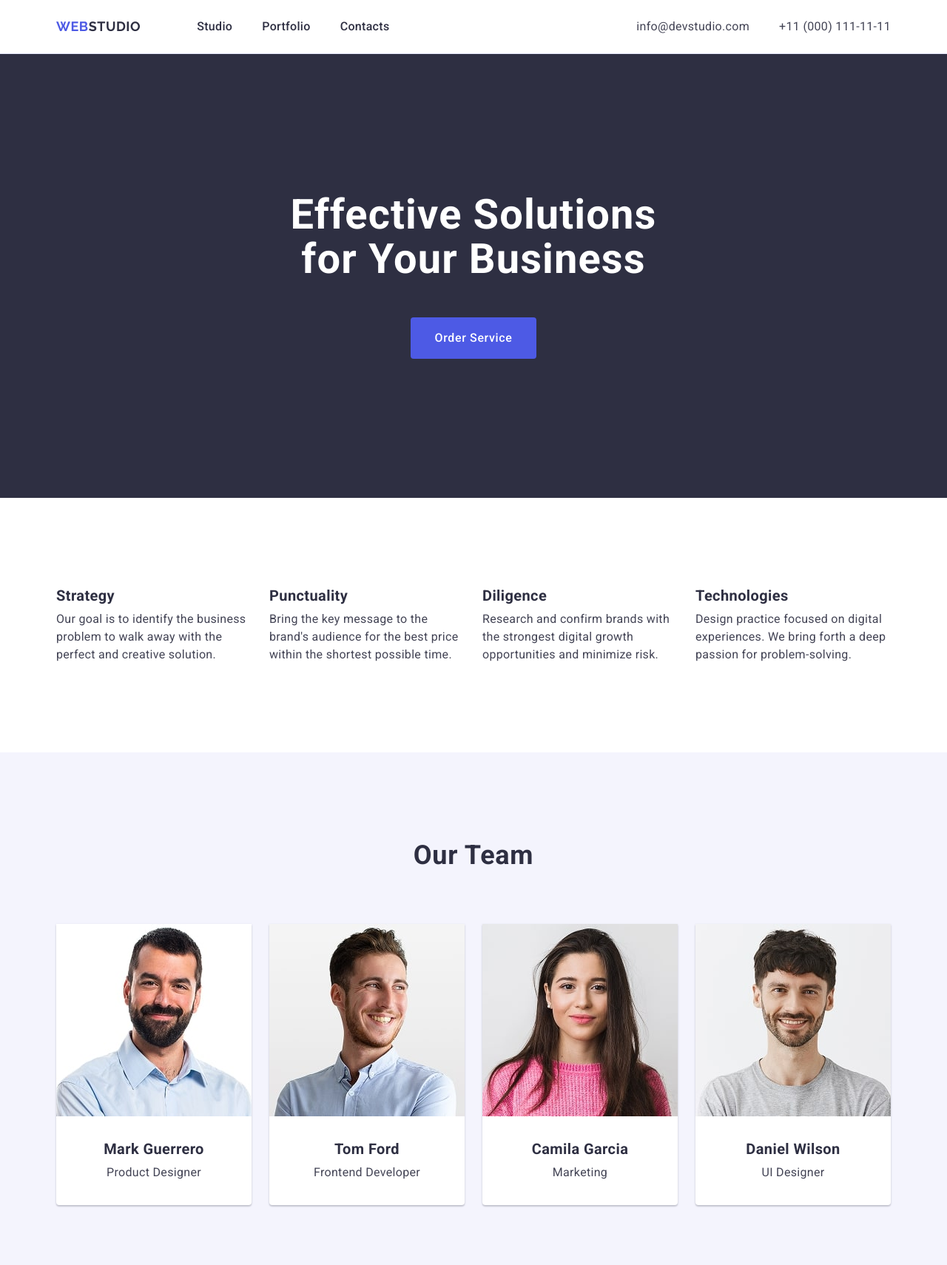
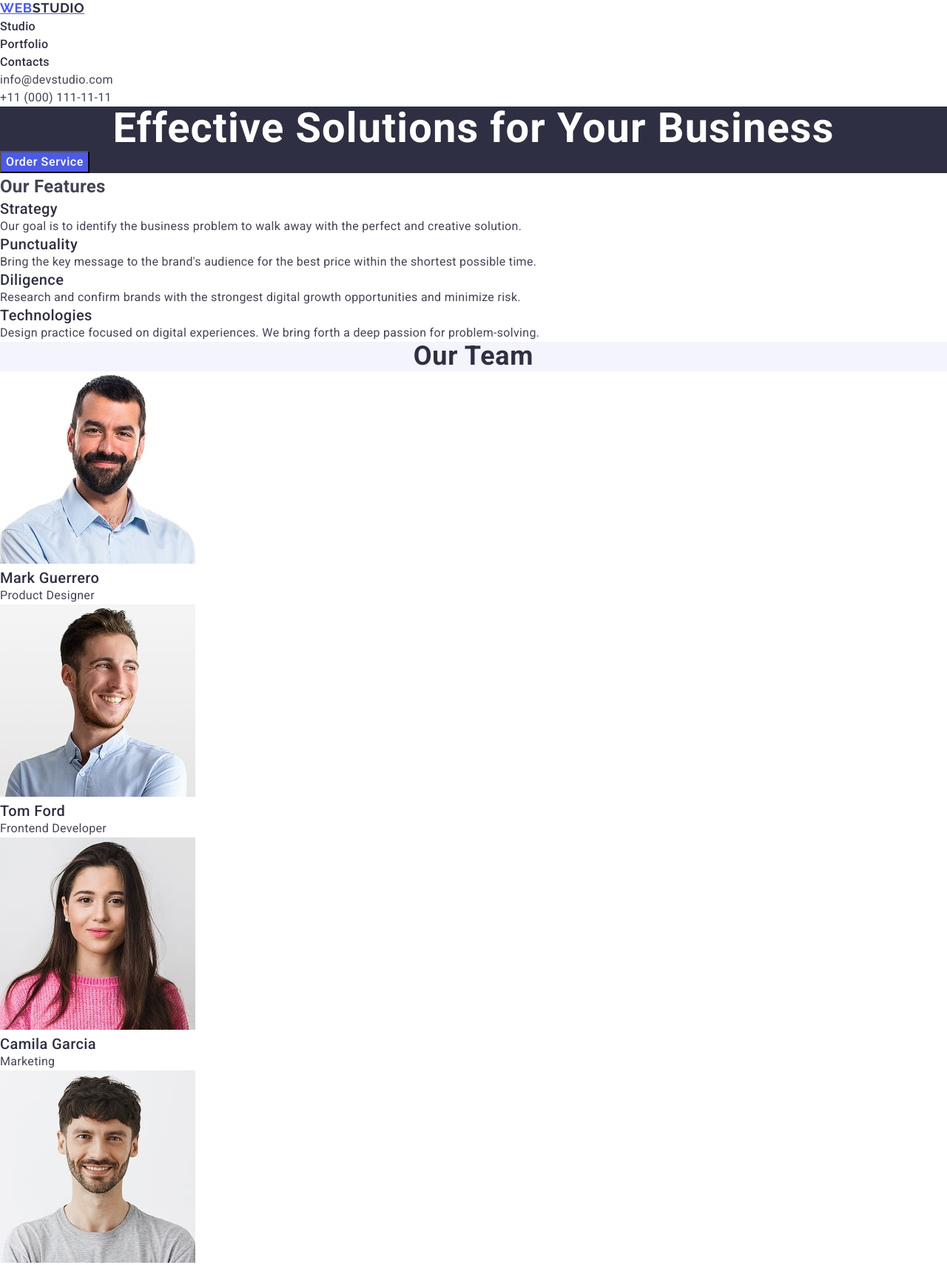
Before and after one commit to lub4ko/goit-markup-hw-02, a plain HTML site: page index.html in a window 1280 px wide. Shown: the top 1710 px of the page at 74% size. Drawn offline with nearby package versions, Linux system fonts and the light colour scheme.

Commit message:
Коміт 17

```diff
--- a/css/styles.css
+++ b/css/styles.css
@@ -1,91 +1,21 @@
-/* =======================
-   Design Tokens (палітра/типографіка)
-   ======================= */
+/* CSS custom props (для вимоги про змінну у футері) */
 :root {
-  /* Colors — з гайду */
-  --iris: #4d5ae5; /* Primary brand / CTAs / Links */
-  --ocean: #404bbf; /* Pressed / Hover */
-  --navy: #2e2f42; /* Dark (hero/footer/headings) */
-  --green: #31d0aa; /* Success */
-  --slate: #434455; /* Body text */
-  --light-slate: #8e8f99; /* Subtle text/help */
-  --cornflower: #e7e9fc; /* Accent, hairlines */
-  --cloud: #f4f4fd; /* Light section bg */
-  --white: #ffffff; /* White bg */
-  --grey-hero: #2e2f42; /* Hero bg (з гайду «Grey» в проекті тотожний navy) */
-
-  /* Typography (із Style Guide) */
-  --ff-base: "Roboto", system-ui, -apple-system, "Segoe UI", Arial, sans-serif;
-  --ff-accent: "Raleway", "Roboto", system-ui, -apple-system, "Segoe UI", Arial,
-    sans-serif;
-
-  /* H1 */
-  --h1-size: 56px;
-  --h1-lh: 1.07; /* 60px/56px ≈ 1.07 */
-  /* H2 */
-  --h2-size: 36px;
-  --h2-lh: 1.11;
-  /* H3 */
-  --h3-size: 20px;
-  --h3-lh: 1.2;
-
-  /* Body / Small / Link / Button */
-  --body-size: 16px;
-  --body-lh: 1.5; /* 24/16 */
-  --small-size: 12px;
-  --small-lh: 1.167; /* 14/12 */
-  --link-size: 12px;
-  --link-lh: 1.333; /* 16/12 */
-
-  /* Layout */
-  --container-w: 1158px;
-  --section-pad-y: 120px;
-  --radius-s: 4px;
-  --radius-m: 8px;
-  --shadow-card: 0 2px 1px rgba(46, 47, 66, 0.08),
-    0 1px 3px rgba(46, 47, 66, 0.16), 0 2px 2px rgba(46, 47, 66, 0.08);
-  --shadow-card-lg: 0 2px 1px rgba(46, 47, 66, 0.08),
-    0 4px 4px rgba(46, 47, 66, 0.06), 1px 4px 6px rgba(46, 47, 66, 0.16);
+  --footer-text: #f4f4fd;
 }
 
-/* =======================
-   Base / Reset helpers
-   ======================= */
-html {
-  box-sizing: border-box;
-}
-*,
-*::before,
-*::after {
-  box-sizing: inherit;
+/* ===== базові налаштування, без “заборонених” правил ===== */
+body {
+  font-family: "Roboto", sans-serif; /* обов'язково для тесту */
+  color: #434455;
+  background-color: #ffffff;
+  line-height: 1.5;
+  letter-spacing: 0.02em;
 }
 
-body {
-  font-family: var(--ff-base); /* C5, C6, C7 */
-  color: var(--slate); /* C8 */
-  background-color: var(--white);
-  font-size: var(--body-size);
-  line-height: var(--body-lh);
-  letter-spacing: 0.02em; /* з гайду */
-  -webkit-font-smoothing: antialiased;
-  -moz-osx-font-smoothing: grayscale;
-}
-
-/* службові (не стилізація контенту) */
-img {
-  display: block;
-  max-width: 100%;
-  height: auto;
-}
-a {
-  text-decoration: none;
-  color: inherit;
-}
-ul,
-ol {
-  list-style: none;
+ul {
   margin: 0;
   padding: 0;
+  list-style: none;
 }
 h1,
 h2,
@@ -94,312 +24,152 @@ p {
   margin: 0;
 }
 
-/* для скрінрідерів */
-.visually-hidden {
-  position: absolute;
-  width: 1px;
-  height: 1px;
-  margin: -1px;
-  border: 0;
-  padding: 0;
-  white-space: nowrap;
-  clip-path: inset(100%);
-  clip: rect(0 0 0 0);
-  overflow: hidden;
-}
-
-/* Layout */
-.container {
-  width: min(100%, var(--container-w));
-  padding-inline: 15px;
-  margin-inline: auto;
-}
-.section {
-  padding-block: var(--section-pad-y);
-}
-.section-title {
-  color: var(--navy);
-  text-align: center;
-  font-size: var(--h2-size); /* C9 */
-  line-height: var(--h2-lh); /* C10 */
-  letter-spacing: 0.02em;
-  margin-bottom: 72px;
-}
-
-/* =======================
-   Header / Navigation
-   ======================= */
-.header {
-  border-bottom: 1px solid var(--cornflower);
-  background-color: var(--white);
-}
-.header__row {
-  display: flex;
-  align-items: center;
-  justify-content: space-between;
-}
-
-.nav {
-  display: flex;
-  align-items: center;
-  gap: 76px;
-}
-
+/* ===== header / nav / logo ===== */
 .logo {
-  font-family: var(--ff-accent);
+  font-family: "Raleway", sans-serif;
   font-weight: 700;
   font-size: 18px;
   line-height: 1.17;
   letter-spacing: 0.03em;
   text-transform: uppercase;
-  color: var(--iris);
-  display: inline-block;
-  padding-block: 24px;
+  color: #4d5ae5;
 }
 .logo__accent {
-  color: var(--navy);
+  color: #2e2f42;
 }
 
-.nav__list {
-  display: flex;
-  gap: 40px;
-}
 .nav__link {
-  display: block;
-  padding-block: 24px;
-  font-weight: 500; /* із гайду: nav medium */
-  color: var(--navy);
-  transition: color 250ms ease;
+  font-weight: 500;
+  font-size: 16px;
+  line-height: 1.5;
+  letter-spacing: 0.02em;
+  color: #2e2f42;
+  text-decoration: none;
 }
 .nav__link:hover,
 .nav__link:focus {
-  color: var(--ocean);
-} /* Hover = pressed state */
-
-/* Active (current) — підкреслення планкою, як у гайді */
-.nav__link--current {
-  position: relative;
-  color: var(--ocean);
-}
-.nav__link--current::after {
-  content: "";
-  position: absolute;
-  left: 0;
-  bottom: -1px;
-  width: 100%;
-  height: 4px;
-  background-color: var(--ocean);
-  border-radius: 2px;
+  color: #404bbf;
 }
 
-/* Contacts on the right */
+/* address без курсиву та стилі посилань */
 .contacts {
   font-style: normal;
 }
-.contacts__list {
-  display: flex;
-  gap: 40px;
-}
 .contacts__link {
-  display: inline-block;
-  padding-block: 24px;
-  color: var(--slate);
-  transition: color 250ms ease;
+  font-size: 16px;
+  line-height: 1.5;
+  letter-spacing: 0.02em;
+  color: #434455;
+  text-decoration: none;
 }
 .contacts__link:hover,
 .contacts__link:focus {
-  color: var(--ocean);
-} /* C4 */
-
-/* =======================
-   Hero
-   ======================= */
-.hero {
-  background-color: var(--grey-hero);
-  text-align: center;
-  padding-block: 188px;
-}
-.hero__title {
-  color: var(--white);
-  font-size: var(--h1-size); /* 56px */
-  line-height: var(--h1-lh); /* 60/56 */
-  letter-spacing: 0.02em;
-  max-width: 496px;
-  margin: 0 auto 48px;
+  color: #404bbf;
 }
 
-/* Button (з гайду: normal/hover) */
+/* ===== hero (секція 1) ===== */
+.hero {
+  background-color: #2e2f42;
+}
+
+.hero__title {
+  font-size: 56px;
+  line-height: 1.07;
+  text-align: center;
+  letter-spacing: 0.02em;
+  color: #ffffff;
+}
+
 .button {
-  cursor: pointer; /* C13 */
-  display: inline-block;
-  min-width: 169px;
-  padding: 16px 32px;
-  border: none;
-  border-radius: var(--radius-s);
-  background-color: var(--iris);
-  color: var(--white);
+  background-color: #4d5ae5;
+  color: #ffffff;
+  font-family: "Roboto", sans-serif;
   font-weight: 500;
   font-size: 16px;
-  line-height: var(--body-lh);
+  line-height: 1.5;
   letter-spacing: 0.04em;
-  transition: background-color 250ms ease, box-shadow 250ms ease;
+  cursor: pointer;
 }
 .button:hover,
 .button:focus {
-  background-color: var(--ocean);
-} /* pressed */
+  background-color: #404bbf;
+}
 
-/* =======================
-   Features
-   ======================= */
-.features {
-  padding-block: 120px;
-}
-.features__list {
-  display: flex;
-  gap: 24px;
-}
-.features__item {
-  width: calc((100% - 72px) / 4);
-}
+/* ===== features (секція 2) ===== */
 .features__title {
-  margin-bottom: 8px;
-  color: var(--navy);
-  font-size: var(--h3-size); /* 20px */
-  line-height: var(--h3-lh); /* 1.2 */
+  font-weight: 500;
+  font-size: 20px;
+  line-height: 1.2;
   letter-spacing: 0.02em;
+  color: #2e2f42;
 }
 .features__text {
-  color: var(--slate);
+  font-size: 16px;
+  line-height: 1.5;
+  letter-spacing: 0.02em;
+  color: #434455;
 }
 
-/* =======================
-   Team
-   ======================= */
+/* ===== team (секція 3) ===== */
 .team {
-  background-color: var(--cloud);
+  background-color: #f4f4fd;
 }
-.team__list {
-  display: flex;
-  gap: 24px;
+
+.section-title {
+  font-size: 36px;
+  line-height: 1.11;
+  text-align: center;
+  letter-spacing: 0.02em;
+  color: #2e2f42;
+  text-transform: capitalize;
 }
 
 .team-card {
-  background-color: var(--white);
-  border-radius: 0 0 var(--radius-s) var(--radius-s);
-  box-shadow: var(--shadow-card);
-  transition: box-shadow 250ms ease, transform 250ms ease;
-  text-align: center;
+  background-color: #ffffff;
 }
-.team-card:hover {
-  box-shadow: var(--shadow-card-lg);
+
+.team-card__name {
+  font-weight: 500;
+  font-size: 20px;
+  line-height: 1.2;
+  letter-spacing: 0.02em;
+  color: #2e2f42;
 }
-.team-card__body {
-  padding: 32px 0;
+.team-card__role {
+  font-size: 16px;
+  line-height: 1.5;
+  letter-spacing: 0.02em;
+  color: #434455;
 }
-.team-card__name {
-  margin-bottom: 8px;
-  font-size: var(--h3-size);
-  line-height: var(--h3-lh);
-  color: var(--navy);
+
+/* ===== portfolio (секція 4) ===== */
+.card-title {
+  font-weight: 500;
+  font-size: 20px;
+  line-height: 1.2;
+  letter-spacing: 0.02em;
+  color: #2e2f42;
+}
+.card-meta {
+  font-size: 16px;
+  line-height: 1.5;
+  letter-spacing: 0.02em;
+  color: #434455;
+}
+
+/* ===== footer ===== */
+.footer {
+  background-color: #2e2f42;
+}
+
+.footer__text {
+  color: var(--footer-text); /* змінна зі значенням #F4F4FD */
+  font-size: 16px;
+  line-height: 1.5;
   letter-spacing: 0.02em;
 }
-.team-card__role {
-  color: var(--slate);
+
+/* span у лого у футері має бути світлим */
+.footer .logo__accent {
+  color: var(--footer-text);
 }
-
-/* =======================
-   Footer
-   ======================= */
-.footer {
-  background-color: var(--navy);
-  color: var(--cloud);
-  padding-block: 100px;
-}
-.footer .logo__accent {
-  color: var(--cloud);
-}
-.footer__text {
-  margin-top: 16px;
-  max-width: 264px;
-  color: var(--cloud);
-  line-height: var(--body-lh);
-}
-
-/* (опціонально) Соц іконки як у гайді – нормал/ховер.
-   Очікується структура: .social-list > .social-item > .social-link (SVG всередині) */
-.social-list {
-  display: flex;
-  gap: 24px;
-  justify-content: center;
-}
-.social-link {
-  width: 40px;
-  height: 40px;
-  border-radius: 50%;
-  background-color: var(--iris);
-  display: grid;
-  place-items: center;
-  transition: background-color 250ms ease, transform 250ms ease;
-  color: var(--cloud);
-}
-.social-link:hover,
-.social-link:focus {
-  background-color: var(--green);
-}
-
-/* =======================
-   Link style з гайду (для контентних посилань, НЕ для навігації)
-   ======================= */
-.link-text {
-  font-size: var(--link-size);
-  line-height: var(--link-lh);
-  letter-spacing: 0.04em;
-  text-decoration: underline;
-  color: var(--iris);
-  transition: color 250ms ease;
-}
-.link-text:hover,
-.link-text:focus {
-  color: var(--ocean);
-}
-
-/* =======================
-   Focus-visible (доступність)
-   ======================= */
-:focus-visible {
-  outline: 3px solid var(--ocean);
-  outline-offset: 2px;
-}
-
-/* =======================
-   Responsive tweaks
-   ======================= */
-@media (max-width: 900px) {
-  .features__list,
-  .team__list {
-    flex-wrap: wrap;
-  }
-  .features__item {
-    width: calc((100% - 24px) / 2);
-  }
-  .portfolio__list {
-    grid-template-columns: repeat(2, 1fr);
-  }
-}
-@media (max-width: 600px) {
-  .features__item {
-    width: 100%;
-  }
-  .portfolio__list {
-    grid-template-columns: 1fr;
-  }
-  .hero__title {
-    font-size: 40px;
-    line-height: 1.2;
-  }
-}
-/* ТЕСТ — потім видалиш */
-body {
-  outline: 4px solid magenta;
-}
--- a/index.html
+++ b/index.html
@@ -1,168 +1,147 @@
-<!DOCTYPE html>
+<!doctype html>
 <html lang="en">
   <head>
-  <meta charset="utf-8" />
-  <meta name="viewport" content="width=device-width, initial-scale=1" />
+    <meta charset="utf-8">
+    <meta name="viewport" content="width=device-width, initial-scale=1">
 
-  <!-- Google Fonts -->
-  <link href="https://fonts.googleapis.com/css2?family=Raleway:wght@700&family=Roboto:wght@400;500;700&display=swap" rel="stylesheet" />
+    <!-- Google Fonts (обов'язково обидва домени) -->
+    <link rel="preconnect" href="https://fonts.googleapis.com">
+    <link rel="preconnect" href="https://fonts.gstatic.com" crossorigin>
+    <link href="https://fonts.googleapis.com/css2?family=Raleway:wght@700&family=Roboto:wght@400;500;700&display=swap" rel="stylesheet">
 
-  <!-- modern-normalize (один раз) -->
+    <!-- modern-normalize -->
     <link rel="stylesheet" href="https://cdnjs.cloudflare.com/ajax/libs/modern-normalize/2.0.0/modern-normalize.min.css">
 
-  <!-- твій CSS -->
-  <link rel="stylesheet" href="css/styles.css" />
+    <!-- main styles -->
+    <link rel="stylesheet" href="css/styles.css">
     <title>WebStudio</title>
   </head>
 
   <body>
     <!-- ================= Header ================= -->
     <header class="header">
-      <div class="container header__row">
       <nav class="nav">
-          <a class="logo" href="./index.html"
-            >WEB<span class="logo__accent">STUDIO</span></a
-          >
+        <!-- логотип у навігації, всередині span -->
+        <a class="logo" href="./index.html">Web<span class="logo__accent">Studio</span></a>
 
+        <!-- список у nav -->
         <ul class="nav__list">
-            <li><a class="nav__link link" href="./index.html">Studio</a></li>
-            <li><a class="nav__link link" href="#portfolio">Portfolio</a></li>
-            <li><a class="nav__link link" href="#contacts">Contacts</a></li>
+          <li><a class="nav__link" href="./index.html">Studio</a></li>
+          <li><a class="nav__link" href="">Portfolio</a></li>
+          <li><a class="nav__link" href="">Contacts</a></li>
         </ul>
       </nav>
 
       <address class="contacts" id="contacts">
         <ul class="contacts__list">
-            <li>
-              <a class="contacts__link link" href="mailto:info@devstudio.com"
-                >info@devstudio.com</a
-              >
-            </li>
-            <li>
-              <a class="contacts__link link" href="tel:+110001111111"
-                >+11 (000) 111-11-11</a
-              >
-            </li>
+          <li><a class="contacts__link" href="mailto:info@devstudio.com">info@devstudio.com</a></li>
+          <li><a class="contacts__link" href="tel:+110001111111">+11 (000) 111-11-11</a></li>
         </ul>
       </address>
-      </div>
     </header>
 
     <main>
-      <!-- ================= Hero ================= -->
+      <!-- ================= Hero (1) ================= -->
       <section class="hero">
-        <div class="container">
         <h1 class="hero__title">Effective Solutions for Your Business</h1>
         <button class="button" type="button">Order Service</button>
-        </div>
       </section>
 
-      <!-- ================= Features ================= -->
-      <section class="section features">
-        <div class="container">
-          <h2 class="visually-hidden">Our Features</h2>
+      <!-- ================= Features (2) ================= -->
+      <section class="features" aria-labelledby="features-title">
+        <!-- заголовок є, після нього список -->
+        <h2 id="features-title" class="features__heading">Our Features</h2>
 
         <ul class="features__list">
           <li class="features__item">
             <h3 class="features__title">Strategy</h3>
             <p class="features__text">
-                Our goal is to identify the business problem to walk away with
-                the perfect and creative solution.
+              Our goal is to identify the business problem to walk away with the perfect and creative solution.
             </p>
           </li>
           <li class="features__item">
             <h3 class="features__title">Punctuality</h3>
             <p class="features__text">
-                Bring the key message to the brand's audience for the best price
-                within the shortest possible time.
+              Bring the key message to the brand's audience for the best price within the shortest possible time.
             </p>
           </li>
           <li class="features__item">
             <h3 class="features__title">Diligence</h3>
             <p class="features__text">
-                Research and confirm brands with the strongest digital growth
-                opportunities and minimize risk.
+              Research and confirm brands with the strongest digital growth opportunities and minimize risk.
             </p>
           </li>
           <li class="features__item">
             <h3 class="features__title">Technologies</h3>
             <p class="features__text">
-                Design practice focused on digital experiences. We bring forth a
-                deep passion for problem-solving.
+              Design practice focused on digital experiences. We bring forth a deep passion for problem-solving.
             </p>
           </li>
         </ul>
-        </div>
       </section>
 
-      <!-- ================= Team ================= -->
-      <section class="section team" aria-labelledby="team-title">
-        <div class="container">
+      <!-- ================= Team (3) ================= -->
+      <section class="team" aria-labelledby="team-title">
         <h2 class="section-title" id="team-title">Our Team</h2>
 
         <ul class="team__list">
           <li class="team-card">
-              <img
-                src="./images/team/mark-guerrero.jpg"
-                alt="Mark Guerrero portrait"
-                width="264"
-              />
-              <div class="team-card__body">
+            <img src="./images/team/mark-guerrero.jpg" alt="Mark Guerrero portrait" width="264">
             <h3 class="team-card__name">Mark Guerrero</h3>
             <p class="team-card__role">Product Designer</p>
-              </div>
+          </li>
+          <li class="team-card">
+            <img src="./images/team/tom-ford.jpg" alt="Tom Ford portrait" width="264">
+            <h3 class="team-card__name">Tom Ford</h3>
+            <p class="team-card__role">Frontend Developer</p>
+          </li>
+          <li class="team-card">
+            <img src="./images/team/camila-garcia.jpg" alt="Camila Garcia portrait" width="264">
+            <h3 class="team-card__name">Camila Garcia</h3>
+            <p class="team-card__role">Marketing</p>
+          </li>
+          <li class="team-card">
+            <img src="./images/team/daniel-wilson.jpg" alt="Daniel Wilson portrait" width="264">
+            <h3 class="team-card__name">Daniel Wilson</h3>
+            <p class="team-card__role">UI Designer</p>
+          </li>
+        </ul>
+      </section>
+
+      <!-- ================= Portfolio (4) ================= -->
+      <section class="portfolio" id="portfolio" aria-labelledby="portfolio-title">
+        <h2 class="section-title" id="portfolio-title">Our Portfolio</h2>
+
+        <ul class="portfolio__list">
+          <li class="portfolio-card">
+            <img src="./images/portfolio/banking-app.jpg" alt="Banking App UI screens" width="360">
+            <h3 class="card-title">Banking App</h3>
+            <p class="card-meta">App</p>
           </li>
 
-            <li class="team-card">
-              <img
-                src="./images/team/tom-ford.jpg"
-                alt="Tom Ford portrait"
-                width="264"
-              />
-              <div class="team-card__body">
-                <h3 class="team-card__name">Tom Ford</h3>
-                <p class="team-card__role">Frontend Developer</p>
-              </div>
+          <li class="portfolio-card">
+            <img src="./images/portfolio/cashless-payment.jpg" alt="Terminal for cashless payment" width="360">
+            <h3 class="card-title">Cashless Payment</h3>
+            <p class="card-meta">Marketing</p>
           </li>
 
-            <li class="team-card">
-              <img
-                src="./images/team/camila-garcia.jpg"
-                alt="Camila Garcia portrait"
-                width="264"
-              />
-              <div class="team-card__body">
-                <h3 class="team-card__name">Camila Garcia</h3>
-                <p class="team-card__role">Marketing</p>
-              </div>
+          <li class="portfolio-card">
+            <img src="./images/portfolio/meditation-app.jpg" alt="Meditation app on devices" width="360">
+            <h3 class="card-title">Meditation App</h3>
+            <p class="card-meta">App</p>
           </li>
 
-            <li class="team-card">
-              <img
-                src="./images/team/daniel-wilson.jpg"
-                alt="Daniel Wilson portrait"
-                width="264"
-              />
-              <div class="team-card__body">
-                <h3 class="team-card__name">Daniel Wilson</h3>
-                <p class="team-card__role">UI Designer</p>
-              </div>
+          <li class="portfolio-card">
+            <img src="./images/portfolio/taxi-service.jpg" alt="Taxi driver steering wheel" width="360">
+            <h3 class="card-title">Taxi Service</h3>
+            <p class="card-meta">Marketing</p>
           </li>
-          </ul>
-        </div>
-      </section>
 
-    <!-- ================= Footer ================= -->
-    <footer class="footer">
-      <div class="container">
-        <a class="logo" href="./index.html"
-          >WEB<span class="logo__accent">STUDIO</span></a
-        >
-        <p class="footer__text">
-          Increase the flow of customers and sales for your business with
-          digital marketing &amp; growth solutions.
-        </p>
-      </div>
-    </footer>
-  </body>
-</html>
+          <li class="portfolio-card">
+            <img src="./images/portfolio/screen-illustrations.jpg" alt="Set of screen illustrations" width="360">
+            <h3 class="card-title">Screen Illustrations</h3>
+            <p class="card-meta">Design</p>
+          </li>
+
+          <li class="portfolio-card">
+            <img src=
```
Lines whose indentation alone changed are shown as unchanged.
